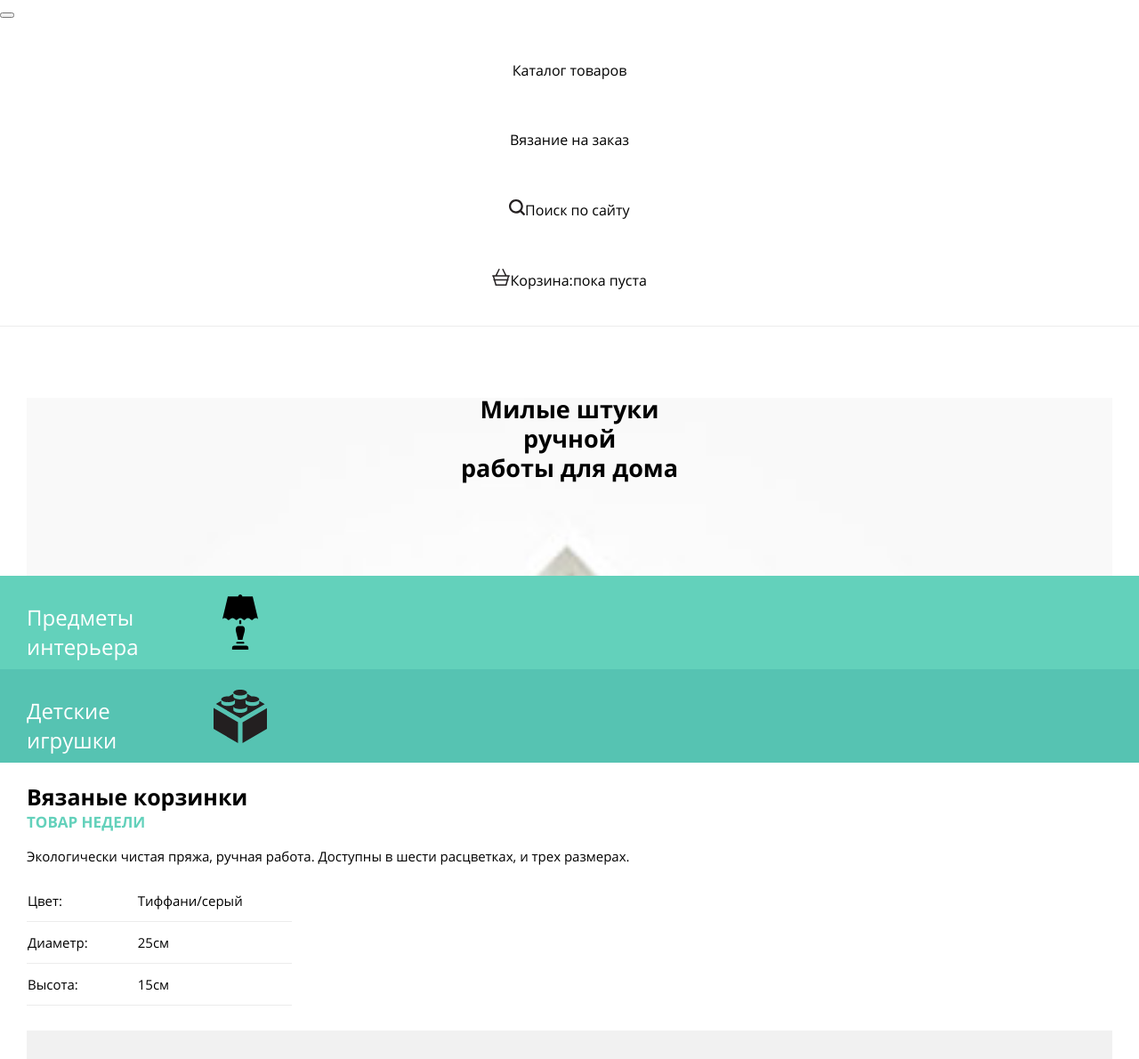
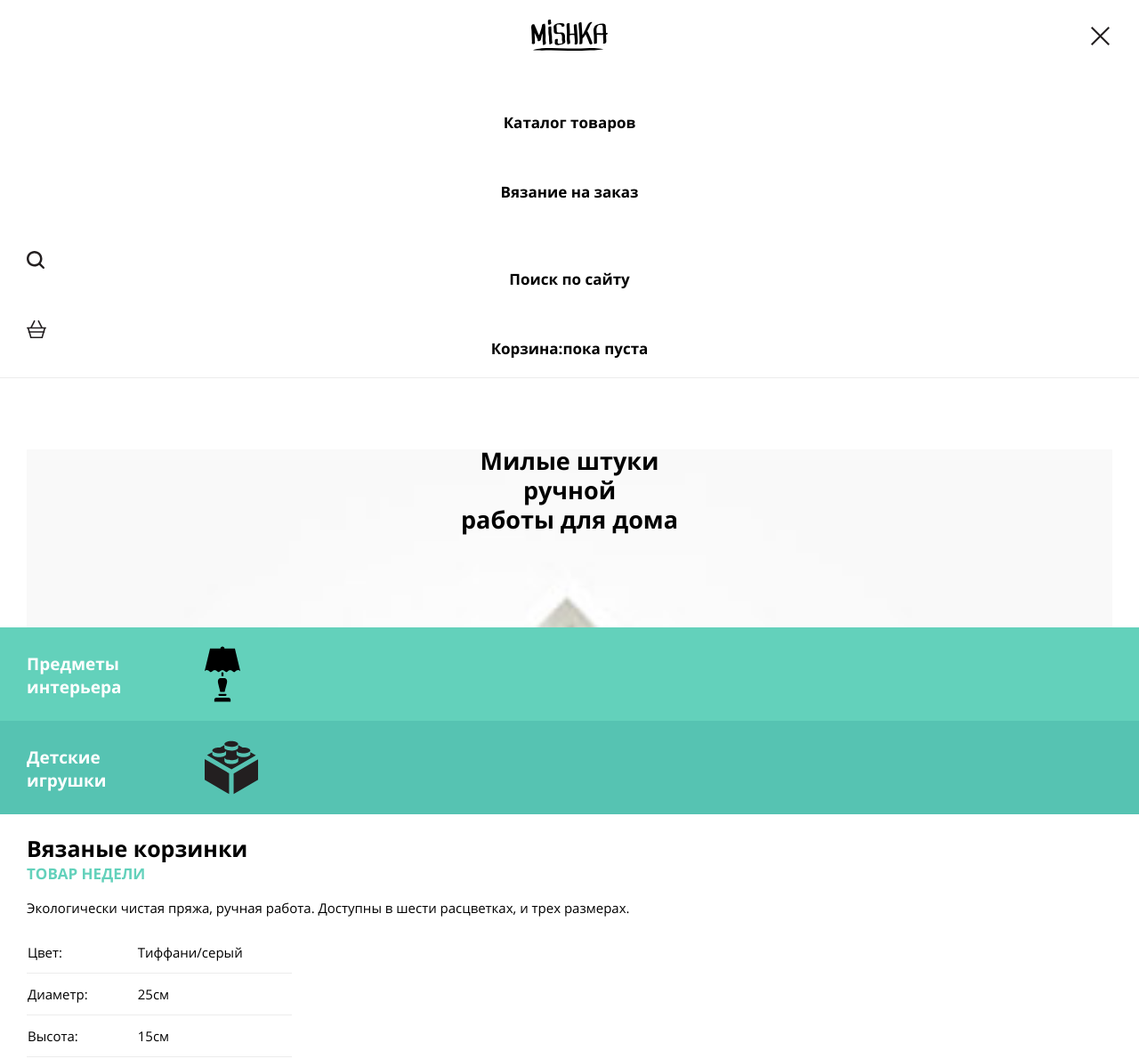
Before and after one commit to idanyviat/873075-mishka-18, a website: page source/index.html in a window 1280 px wide. Shown: the top 1190 px of the page at 89% size. Drawn offline with nearby package versions, Linux system fonts and the light colour scheme; files that its build step writes are made by us from their sources.

Commit message:
Подправлено меню в мобильной версии #5

```diff
--- a/source/index.html
+++ b/source/index.html
@@ -9,16 +9,18 @@
   <body>
     <header>
       <nav class="navigation-bar navigation-bar--opened">
-        <button class="navigation-bar__toggle" type="button"><span class="hidden">Открыть меню</span></button>
+        <span class="navigation-bar__first-block">
+          <button class="navigation-bar__toggle" type="button"><span class="hidden">Открыть меню</span></button>
+        </span>
         <div class="container">
           <ul class="navigation">
             <li class="navigation navigation__item">Каталог товаров</li>
             <li class="navigation navigation__item">Вязание на заказ</li>
             <li class="navigation navigation__item">
-              <span class="search" data-attr="search">
+              <span class="navigation__item navigation__item--search" data-attr="search">
                 <img src="./img/icon-search.svg" alt="Поиск по сайту"></span>Поиск по сайту</li>
             <li class="navigation navigation__item">
-              <span class="basket">
+              <span class="navigation__item navigation__item--basket">
                 <img src="./img/icon-cart.svg" alt="Корзина"></span>Корзина:<span data-attr="basket">пока пуста</span></li>
           </ul>
         </div>
@@ -36,6 +38,7 @@
                 <h2 class="promo-card__block promo-card__block-h2">
                   Предметы  интерьера
                 </h2>
+                <img class="promo-card__block-img promo-card__block-img--first" src="./img/icon-interior.svg" alt="Предметы интерьера">
               </span>
           </div>
           <div class="promo-card">
@@ -43,6 +46,7 @@
               <h2 class="promo-card__block promo-card__block-h2">
                 Детские игрушки
               </h2>
+              <img class="promo-card__block-img promo-card__block-img--second" src="./img/icon-toy.svg" alt="Детские игрушки">
             </span>
           </div>
         </section>
--- a/source/js/index.js
+++ b/source/js/index.js
@@ -5,9 +5,11 @@ navToggle.addEventListener('click', () => {
   if (navMain.classList.contains('navigation-bar--closed')) {
     navMain.classList.remove('navigation-bar--closed');
     navMain.classList.add('navigation-bar--opened');
+    navToggle.style.backgroundImage = "url('../img/icon-menu-close.svg')";
   } else {
     navMain.classList.add('navigation-bar--closed');
     navMain.classList.remove('navigation-bar--opened');
+    navToggle.style.backgroundImage = "url('../img/icon-menu-open.svg')";
   }
 });
 
--- a/source/sass/navigation-bar/navigation-bar.scss
+++ b/source/sass/navigation-bar/navigation-bar.scss
@@ -9,4 +9,26 @@
   &--opened .navigation {
     display: block;
   }
+
+  &__toggle {
+    position: relative;
+    width: 24px;
+    height: 24px;
+    border: none;
+    outline: none;
+    background-color: transparent;
+    background-image: url("../img/icon-menu-close.svg");
+    background-repeat: no-repeat;
+  }
+
+  &__first-block {
+    height: 80px;
+    padding-right: 30px;
+    padding-top: 30px;
+    display: flex;
+    justify-content: flex-end;
+    background-image: url("../img/logo-mobile.svg");
+    background-position: center;
+    background-repeat: no-repeat;
+  }
 }
--- a/source/sass/navigation/navigation.scss
+++ b/source/sass/navigation/navigation.scss
@@ -5,8 +5,19 @@
   &__item {
     height: 78px;
     padding-top: 30px;
+    font-size: 17px;
+    font-family: "OpenSansBold", "Arial", sans-serif;
     font-weight: 700;
     text-align: center;
     list-style-type: none;
+
+    &--search,
+    &--basket {
+      height: 20px;
+      display: flex;
+      flex-direction: row;
+      flex-wrap: nowrap;
+      padding: 0 30px;
+    }
   }
 }
--- a/source/sass/promo-card/promo-card.scss
+++ b/source/sass/promo-card/promo-card.scss
@@ -6,35 +6,40 @@
     display: flex;
     flex-direction: row;
     flex-wrap: nowrap;
+    height: 105px;
   }
 
   &__block-h2 {
-    width: 130px;
+    width: 230px;
     margin: 0;
     padding-left: 30px;
-    padding-top: 30px;
+    padding-right: 31px;
+    padding-top: 28px;
+    padding-bottom: 30px;
+    font-size: 19px;
+    font-weight: 700;
+    font-family: "OpenSansBold", "Arial", sans-serif;
     color: white;
   }
   //добавить стили для img
   &__block-img {
+    fill: #3bb09d;
+    &--first {
+      width: 40px;
+    }
+
+    &--second {
+      width: 60px;
+    }
   }
 
   &__block-first {
-    height: 105px;
     background-color: #63d1bb;
-    background-image: url("../img/icon-interior.svg");
-    background-position-x: 250px;
-    background-position-y: center;
-    background-repeat: no-repeat;
   }
 
   &__block-second {
-    height: 105px;
+    padding-right: 40px;
     background-color: #56c3b2;
-    background-image: url("../img/icon-toy.svg");
-    background-position-x: 240px;
-    background-position-y: center;
-    background-repeat: no-repeat;
   }
 
 }
```
Also changed, not shown: 1 other file.
